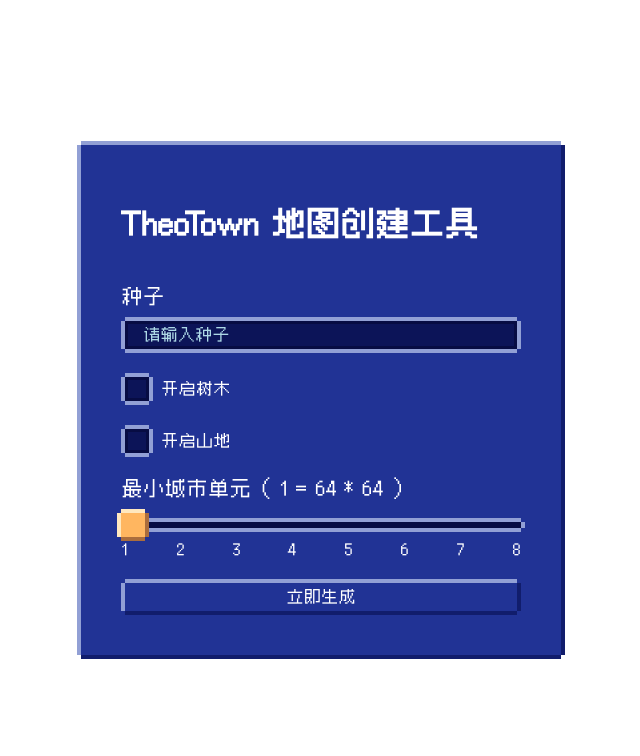
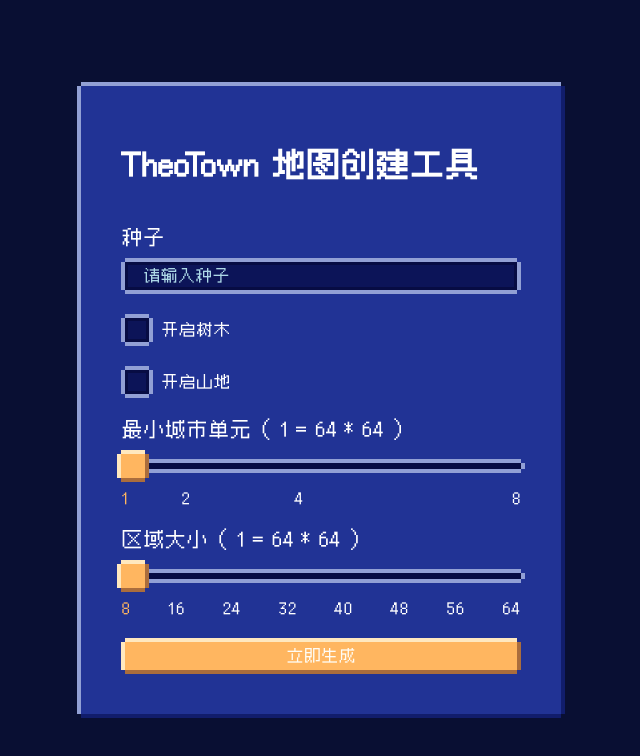
Before and after one commit to Kinsey-LKJ/theotown-region-creater, a Next.js app: page / in a window 1280 px wide. Shown: the top 756 px of the page, without its empty margins (319-959 px from the left). Built offline with nearby package versions, Linux system fonts and the light colour scheme.

Commit message:
完成slider markes的开发

```diff
--- a/components/button/button.module.css
+++ b/components/button/button.module.css
@@ -1,20 +1,20 @@
 .ctn {
     -webkit-appearance: initial;
     border: none;
-    background-color: var(--theotown-creater-primary);
-    color: #fff;
+    background-color: var(--theotown-creater-secondary);
+    color: var(--theotown-creater-orange-0);
     padding: 5px 18px;
     position: relative;
     z-index: 5;
     text-decoration: none;
     margin: 4px;
-    box-shadow: 0px 4px 0 0 var(--theotown-creater-primary-shadows),4px 0px 0 0 var(--theotown-creater-primary-shadows),-4px 0px 0 0 var(--theotown-creater-primary-bright),0px -4px 0 0 var(--theotown-creater-primary-bright);
+    box-shadow: 0px 4px 0 0 var(--theotown-creater-secondary-shadows),4px 0px 0 0 var(--theotown-creater-secondary-shadows),-4px 0px 0 0 var(--theotown-creater-secondary-bright),0px -4px 0 0 var(--theotown-creater-secondary-bright);
     cursor: pointer;
     display: block;
     text-align: center;
 }
 
 .ctn:active {
-    box-shadow: 0px 4px 0 0 var(--theotown-creater-primary-shadows),4px 0px 0 0 var(--theotown-creater-primary-shadows),-4px 0px 0 0 var(--theotown-creater-primary-shadows),0px -4px 0 0 var(--theotown-creater-primary-shadows);
+    box-shadow: 0px 4px 0 0 var(--theotown-creater-secondary-shadows),4px 0px 0 0 var(--theotown-creater-secondary-shadows),-4px 0px 0 0 var(--theotown-creater-secondary-shadows),0px -4px 0 0 var(--theotown-creater-secondary-shadows);
     transform: translateY(4px);
 }
--- a/components/checkbox/checkbox.js
+++ b/components/checkbox/checkbox.js
@@ -5,8 +5,8 @@
     <div className={styles.ctn} >
       <input type="checkbox" id={`components-name-${field}`} />
       <div className={styles.checkedElement}></div>
-      <label className={styles.checkBoxIcon} for={`components-name-${field}`}></label>
-      <label for={`components-name-${field}`}> {children}</label>
+      <label className={styles.checkBoxIcon} htmlFor={`components-name-${field}`}></label>
+      <label htmlFor={`components-name-${field}`}> {children}</label>
     </div>
   );
 };
--- a/components/slider/slider.js
+++ b/components/slider/slider.js
@@ -1,38 +1,55 @@
 import styles from "./slider.module.css";
 
-const Slider = ({ max = 8, min = 1 ,label}) => {
-  const createArray = (start,end) => {
+const Slider = ({ value, max = 8, min = 1, label, onChange, markes }) => {
+  const createArray = (start, end) => {
     let array = [];
-    for (let i = start;i <= end;i++){
-      array.push(i)
+    if (markes) {
+      if (Object(markes)) {
+        for (let i = start; i <= end; i++) {
+          // array.push(i);
+          if (markes[i]) {
+            array.push(markes[i]);
+          } else {
+            array.push("");
+          }
+        }
+      } else {
+        for (let i = start; i <= end; i++) {
+          array.push(i);
+        }
+      }
     }
 
-    return array
-  }
+    return array;
+  };
+  const handleValueChange = (value) => {
+    onChange(Number(value));
+  };
   return (
     <div className={styles.ctn}>
-        {
-            label ? <div className={styles.label}>{label}</div> : ''
-        }
+      {label ? <div className={styles.label}>{label}</div> : ""}
       <div className={styles.sliderBox}>
         <input
           className={styles.slider}
           type="range"
           max={max}
           min={min}
-          defaultValue={1}
+          value={value}
           onChange={(e) => {
-            console.log(e.target.value)
+            handleValueChange(e.target.value);
           }}
         />
       </div>
 
-      <div className={styles.scales}>
-        {createArray(min,max).map(
-          (item, index) => {
-            return <div>{index === 0 ? min : item}</div>;
-          }
-        )}
+      <div className={styles.markes}>
+        {createArray(min, max).map((item, index) => {
+          return (
+            <div key={item} className={`${styles.markesItem} ${item === value ? 'active' : ''}`}
+            >
+              {index === 0 ? min : item}
+            </div>
+          );
+        })}
       </div>
     </div>
   );
--- a/components/slider/slider.module.css
+++ b/components/slider/slider.module.css
@@ -54,10 +54,15 @@
   position: relative;
 }
 
-.scales {
+.markes {
     display: flex;
     justify-content: space-between;
     width: 100%;
+    margin-top: 8px;
+}
+
+.markesItem:global(.active) {
+  color: var(--theotown-creater-secondary);
 }
 
 .label {
--- a/pages/index.js
+++ b/pages/index.js
@@ -1,5 +1,6 @@
 import Head from "next/head";
 import Image from "next/image";
+import { useState } from "react";
 import Button from "../components/button/button";
 import CheckBox from "../components/checkbox/checkbox";
 import Container from "../components/container/container";
@@ -8,13 +9,55 @@
 import styles from "../styles/Home.module.css";
 
 export default function Home() {
+  const [citySize, setCitySize] = useState(1);
+  const [regionSize, setRegionSize] = useState(8);
+  const changeCitySizeState = (value) => {
+    if (value === 1 || value === 2 || value === 4 || value === 8) {
+      setCitySize(value);
+    }
+  };
+
+  const changeRegionSizeState = (value) => {
+    if (value % 8 === 0) {
+      console.log(value);
+      setRegionSize(value);
+    }
+  };
   return (
     <Container className={styles.container}>
       <h1>TheoTown 地图创建工具</h1>
       <Input placeholder={"请输入种子"} label="种子"></Input>
       <CheckBox>开启树木</CheckBox>
       <CheckBox>开启山地</CheckBox>
-      <Slider label="最小城市单元（ 1 = 64 * 64 ）"></Slider>
+      <Slider
+        label="最小城市单元（ 1 = 64 * 64 ）"
+        value={citySize}
+        onChange={changeCitySizeState}
+        markes={{
+          1: 1,
+          2: 2,
+          4: 4,
+          8: 8,
+        }}
+      ></Slider>
+
+      <Slider
+        label="区域大小（ 1 = 64 * 64 ）"
+        value={regionSize}
+        onChange={changeRegionSizeState}
+        min={8}
+        max={64}
+        markes={{
+          8: 8,
+          16: 16,
+          24: 24,
+          32: 32,
+          40: 40,
+          48: 48,
+          56: 56,
+          64: 64,
+        }}
+      ></Slider>
       <Button>立即生成</Button>
     </Container>
   );
--- a/styles/globals.css
+++ b/styles/globals.css
@@ -3,7 +3,7 @@
   padding: 0;
   margin: 0;
   font-family: "myFirstFont";
-  /* background-color:var(--theotown-creater-orange-7) ; */
+  background-color:#090f33 ;
   /* color: var(--theotown-creater-orange-0); */
   display: flex;
   align-items: center;
```
